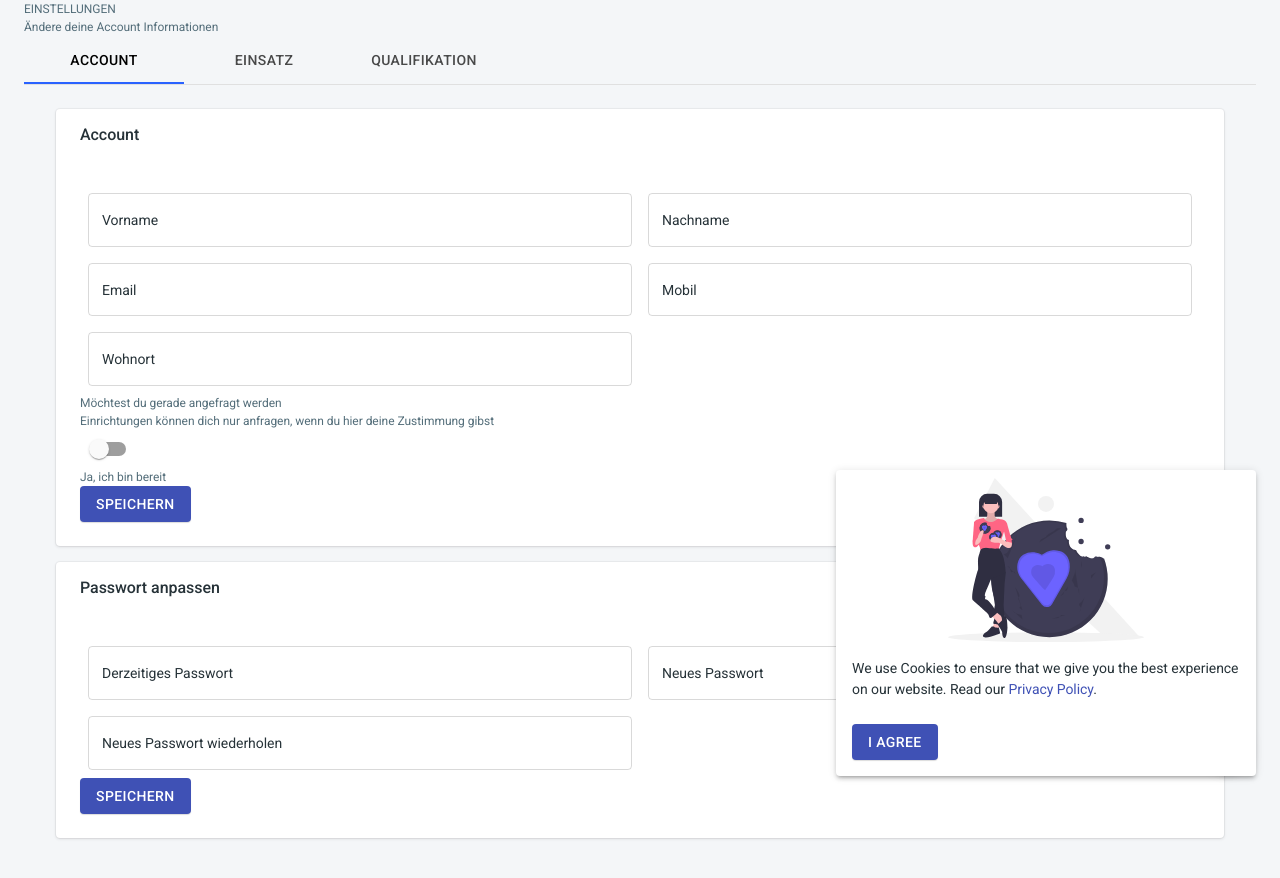
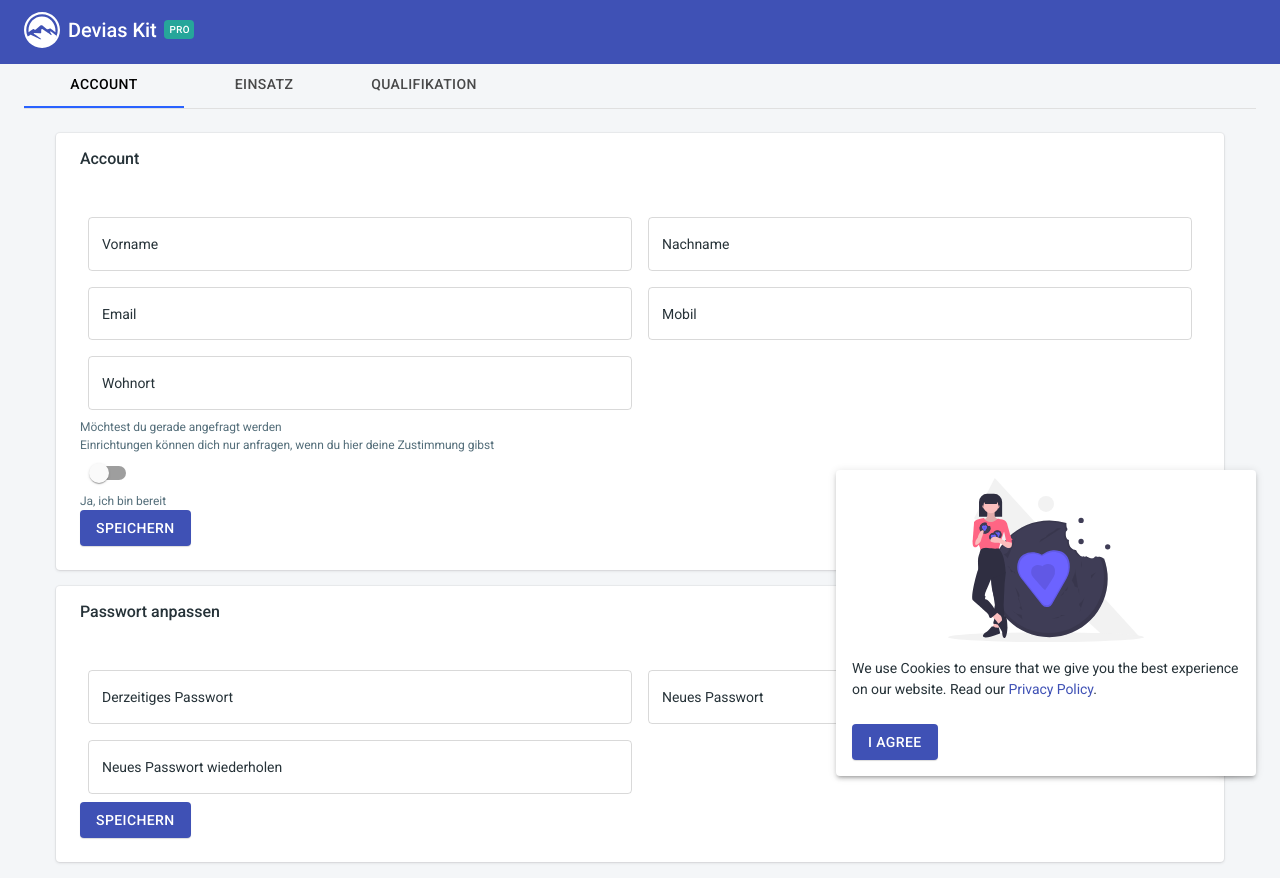
Before and after one commit to JanRuettinger/CoronaHack, a React (Create React App) app in the folder medis-vs-covid19/: page /settings in a window 1280 px wide. Before the commit the page ends 854 px from the top, so only its background shows below. Built offline with nearby package versions, Linux system fonts and the light colour scheme; no server answers; what axios-mock-adapter, jss-rtl, validate.js would draw is missing.

Commit message:
add navbar to Pavols work

```diff
--- a/medis-vs-covid19/src/views/Profile/index.js
+++ b/medis-vs-covid19/src/views/Profile/index.js
@@ -13,6 +13,7 @@ import {
 import Page from 'src/components/Page';
 import Account from './Account';
 import Deployment from './Deployment';
+import Topbar from '../../layouts/Auth/Topbar';
 
 
 const useStyles = makeStyles((theme) => ({
@@ -44,6 +45,10 @@ function Profile() {
   };
 
   return (
+    <>
+      <div className={classes.container}>
+        <div className={classes.content}>
+          <Topbar />
           <Page
             className={classes.root}
             title="Profile"
@@ -78,6 +83,9 @@ function Profile() {
               </div>
             </Container>
           </Page>
+        </div>
+      </div>
+    </>
   );
 }
 
```
Lines whose indentation alone changed are shown as unchanged.
